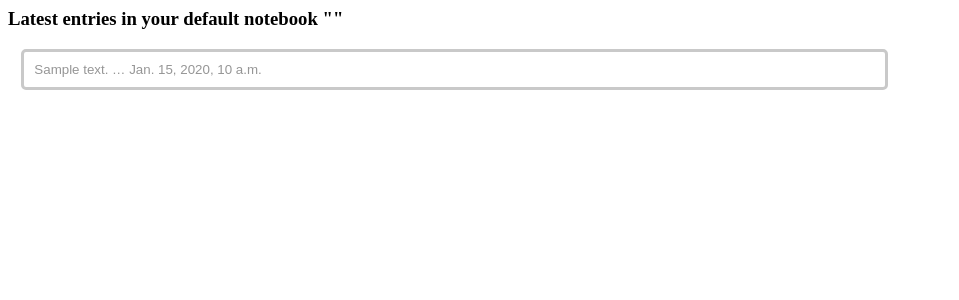
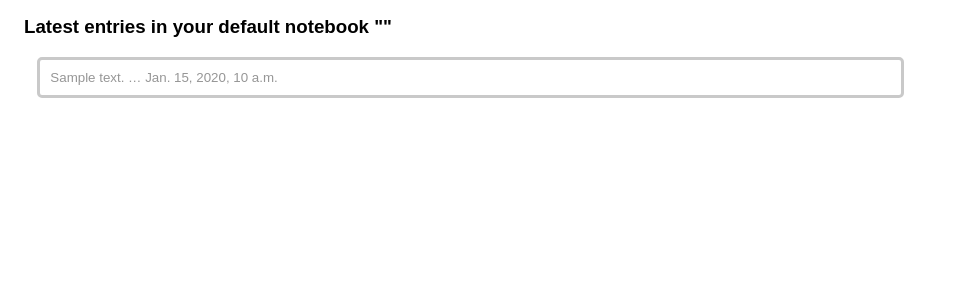
Before and after one commit to rixx/cottidie, a Django app: template src/cottidie/diarium/templates/diarium/main.html in a window 1280 px wide. Shown: the top 300 px of the page, without its empty margins (0-959 px from the left). Run offline with Django 3.2, Linux system fonts and the light colour scheme; the template is opened without the code that fills it: most values are stand-ins (such as "Sample title", 1, 10 or a date in 2020); style sheets or scripts are compiled from the project's sources; some libraries are stand-ins or nearby versions.

Commit message:
Wrap everything in a div with a reasonable margin

```diff
--- a/src/cottidie/base/templates/base/base.html
+++ b/src/cottidie/base/templates/base/base.html
@@ -12,8 +12,10 @@
     </head>
 
     <body>
-        {% block content %}
-        {% endblock %}
+        <div class="cottidie-content">
+            {% block content %}
+            {% endblock %}
+        </div>
 
 		{% block scripts %}
 		{% endblock %}
```
